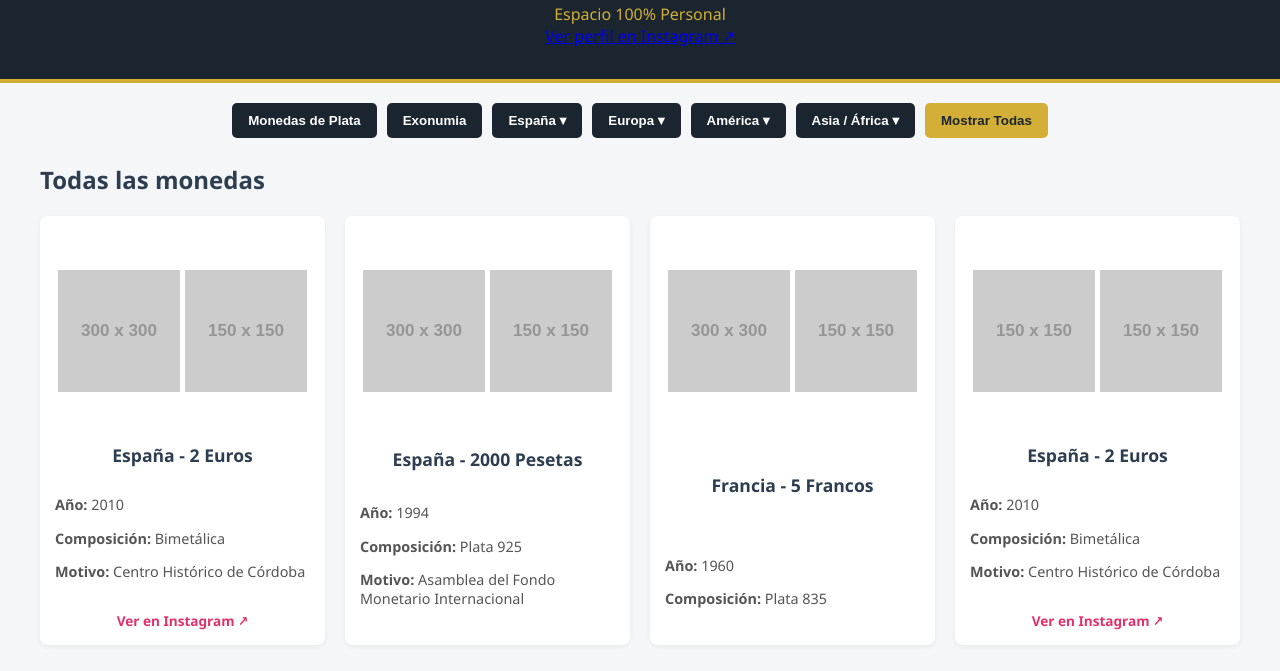
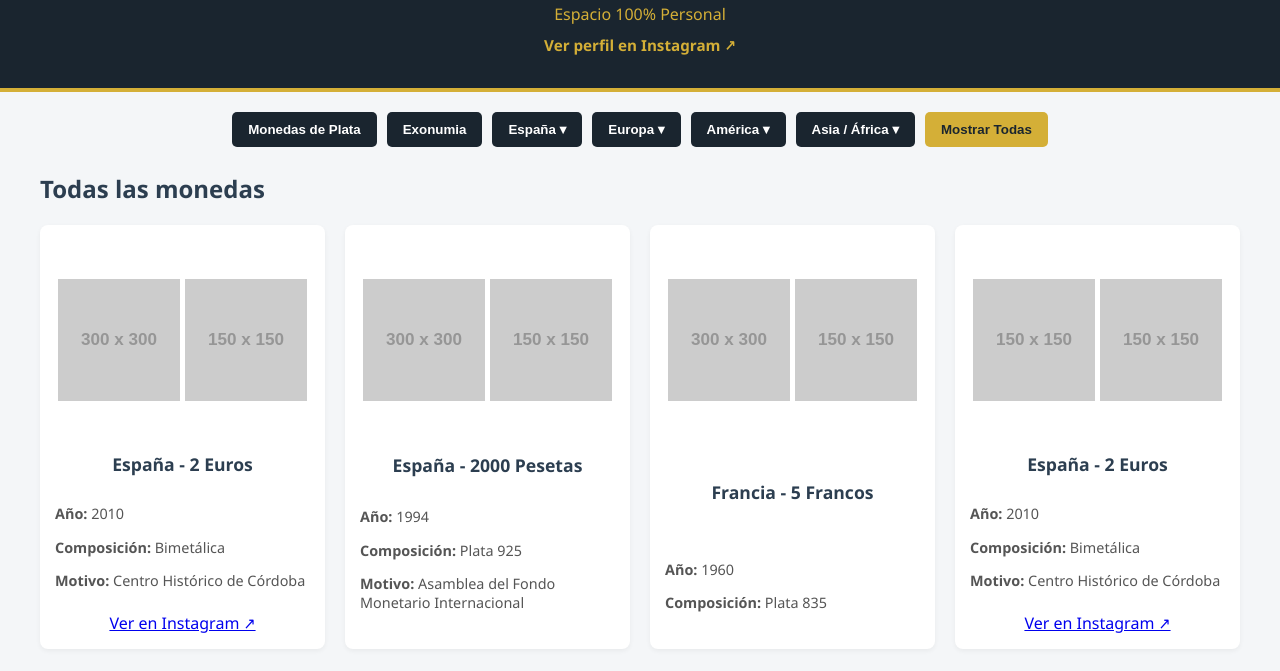
Before and after one commit to ressnullius/Ress-Nullius, a plain HTML site: page index.html in a window 1280 px wide. Shown: the part 77-748 px from the top of the page. Drawn offline with Linux system fonts and the light colour scheme; placeholder pictures from the web are drawn by us.

Commit message:
Update Instagram link styles and add hover effect
Refactored Instagram link styles and added hover effect.

```diff
--- a/styles.css
+++ b/styles.css
@@ -146,13 +146,20 @@ header p {
     margin: 8px 0;
 }
 
-.instagram-link {
+    .instagram-profile-link {
     display: inline-block;
-    margin-top: 8px;
-    color: #e1306c;
+    margin-top: 10px;
+    color: var(--accent-color);
     text-decoration: none;
-    font-weight: bold;
-    font-size: 0.85rem;
+    font-weight: 600;
+    font-size: 0.95rem;
+    transition: opacity 0.2s;
+}
+
+.instagram-profile-link:hover {
+    opacity: 0.8;
+    text-decoration: underline;
+
 }
 
 .modal {
```
